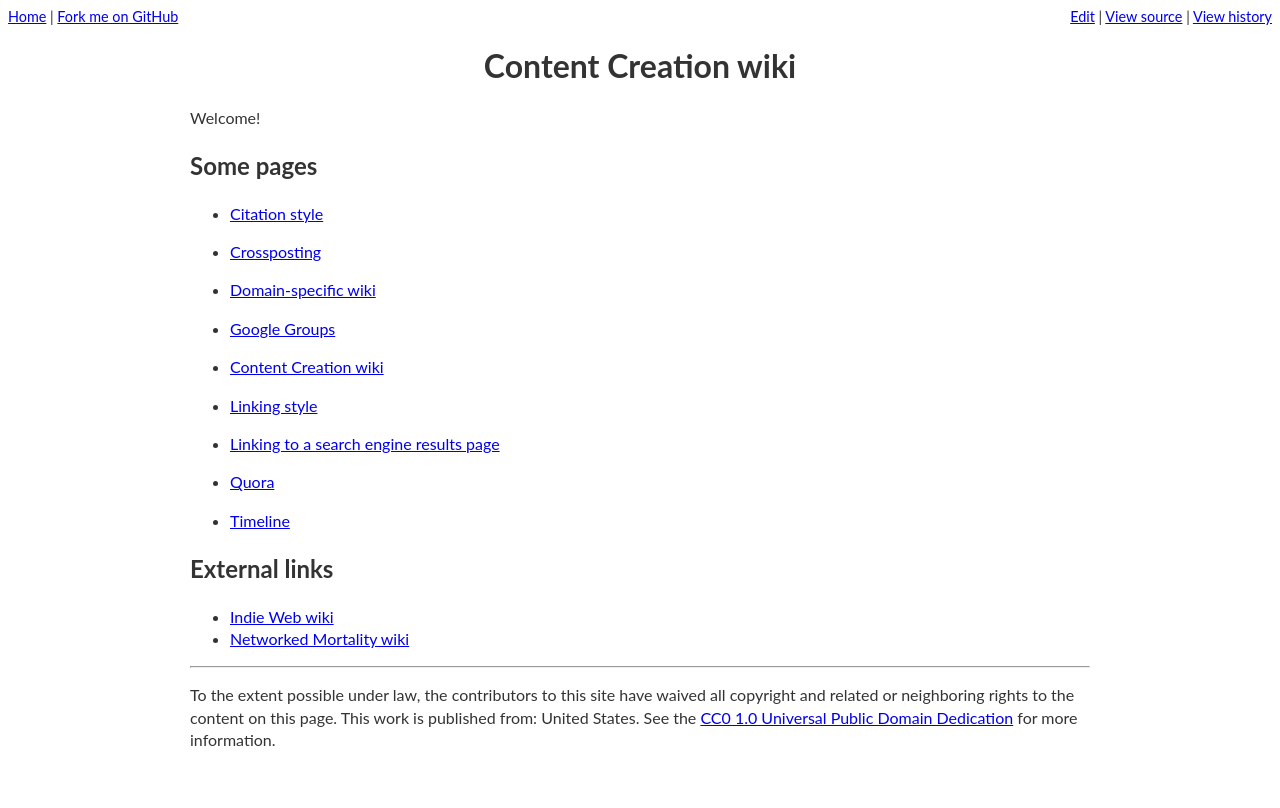
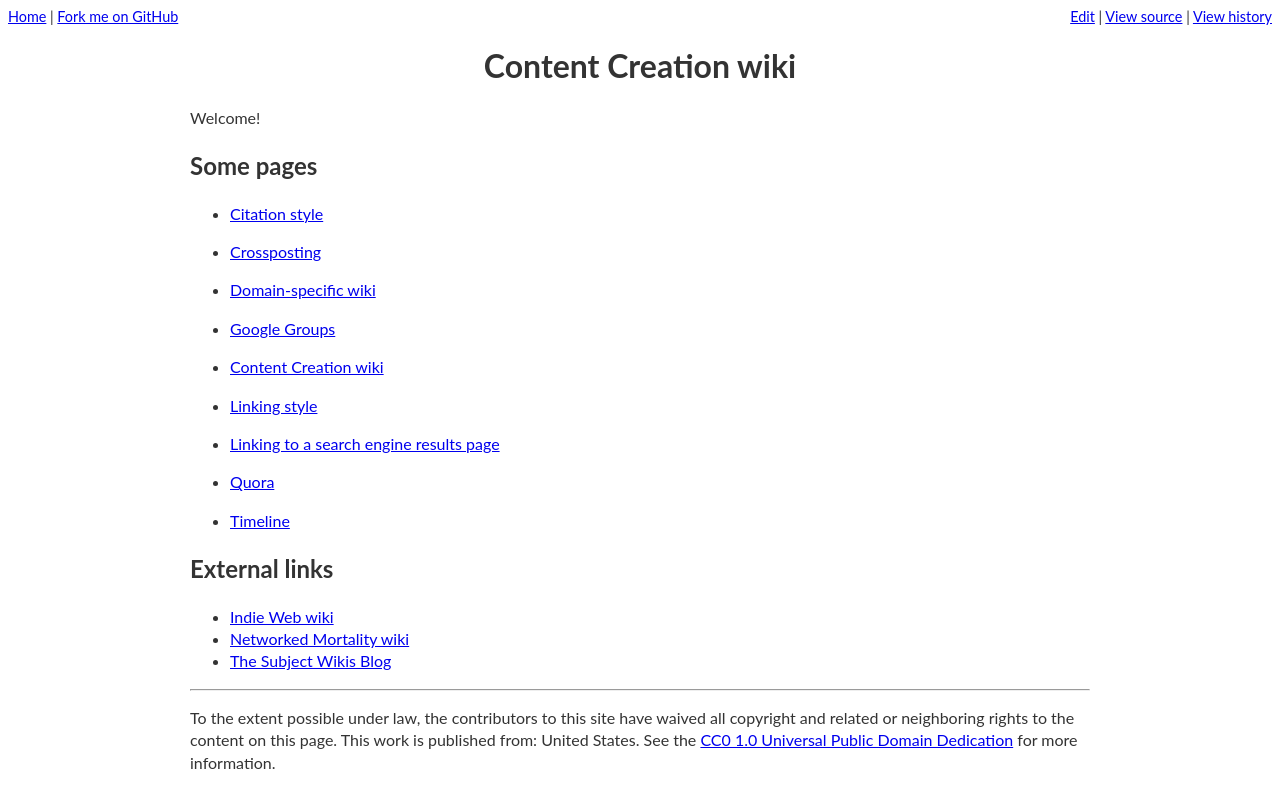
Before and after one commit to riceissa/contentcreation, a Jekyll site: the page built from index.md, in a window 1280 px wide. Shown: the top 808 px of the page. Built offline with Jekyll 4.4.1, drawn with Linux system fonts in a browser that asks for light colours; comment, search, counter and statistics services are not loaded.

Commit message:
Add subwiki blog

```diff
--- a/index.md
+++ b/index.md
@@ -14,3 +14,4 @@ Welcome!
 
 - [Indie Web wiki](https://indieweb.org/)
 - [Networked Mortality wiki](http://networkedmortality.com/Main_Page)
+- [The Subject Wikis Blog](https://blog.subwiki.org/)
```
